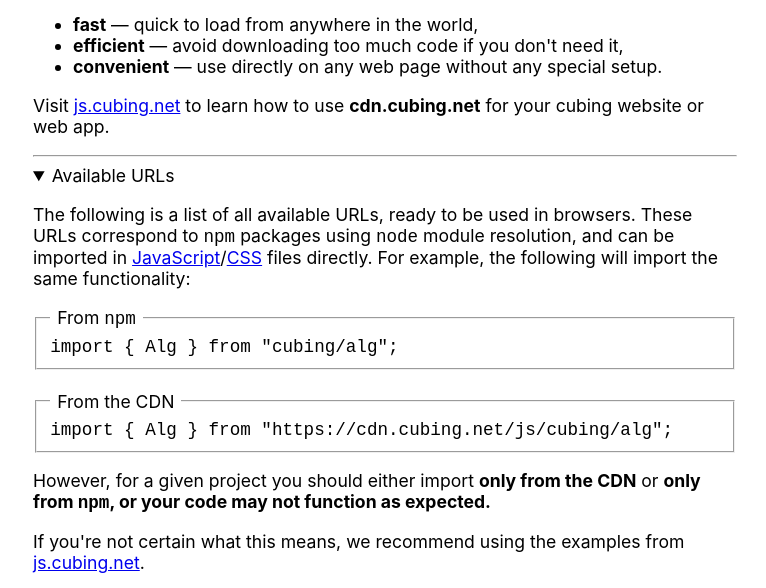
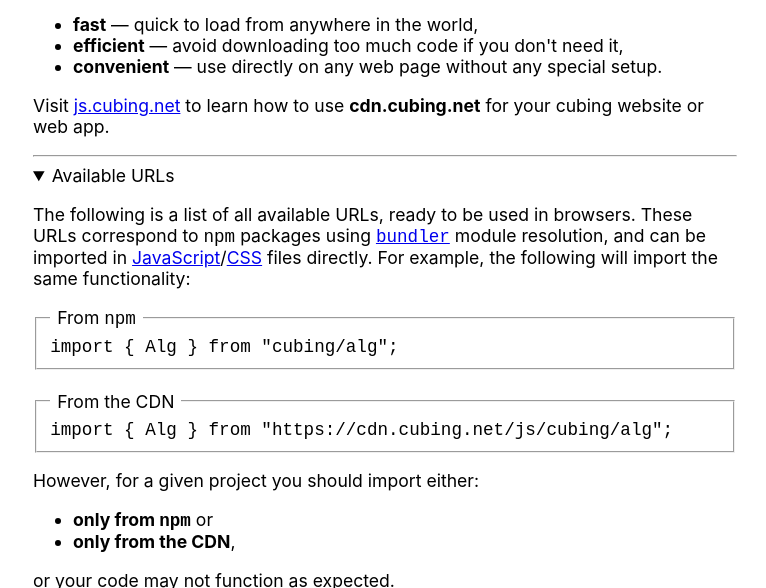
Before and after one commit to cubing/cdn.cubing.net, a website: page src/static/index.html in a window 1280 px wide. Both pictures are taken after a click on the heading "Available URLs". Shown: the part 146-734 px from the top of the page, without its empty margins (255-1021 px from the left). Drawn offline with Linux system fonts and the light colour scheme.

Commit message:
Update module resolution to refer to `bundler`.

```diff
--- a/src/static/index.html
+++ b/src/static/index.html
@@ -72,7 +72,7 @@
     <summary title="Press to expand.">Available URLs</summary>
     <p>
       The following is a list of all available URLs, ready to be used in browsers. These URLs correspond to
-      <code>npm</code> packages using <code>node</code> module resolution, and can be imported in <a
+      <code>npm</code> packages using <a href="https://devblogs.microsoft.com/typescript/announcing-typescript-5-0-beta/#moduleresolution-bundler"><code>bundler</code></a> module resolution, and can be imported in <a
         href="https://developer.mozilla.org/en-US/docs/Web/JavaScript/Reference/Statements/import">JavaScript</a>/<a
         href="https://developer.mozilla.org/en-US/docs/Web/CSS/@import">CSS</a>
       files directly. For example, the following will import the same functionality:
@@ -90,7 +90,13 @@
         import { Alg } from &quot;https://cdn.cubing.net/js/cubing/alg&quot;;
       </code>
     </fieldset>
-    <p>However, for a given project you should either import <b>only from the CDN</b> or <b>only from <code>npm</code>, or your code may not function as expected.</b></p>
+    <p>However, for a given project you should import either:
+      <ul>
+        <li><b>only from <code>npm</code></b> or</li>
+        <li><b>only from the CDN</b>,</li>
+      </ul>
+      or your code may not function as expected.
+    </p>
     <p>
       If you're not certain what this means, we recommend using the examples from <a
         href="https://js.cubing.net/cubing/">js.cubing.net</a>.
```
